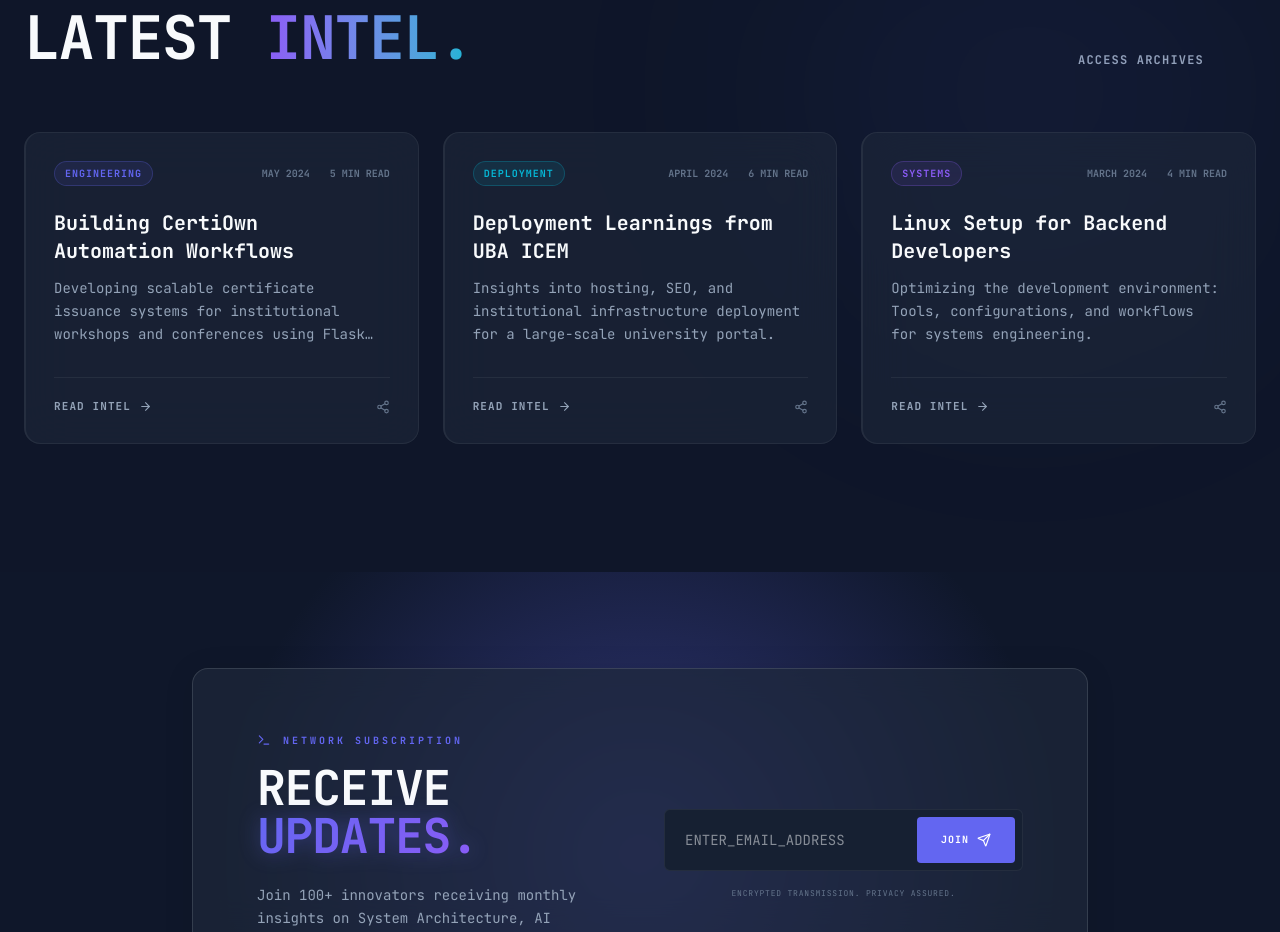
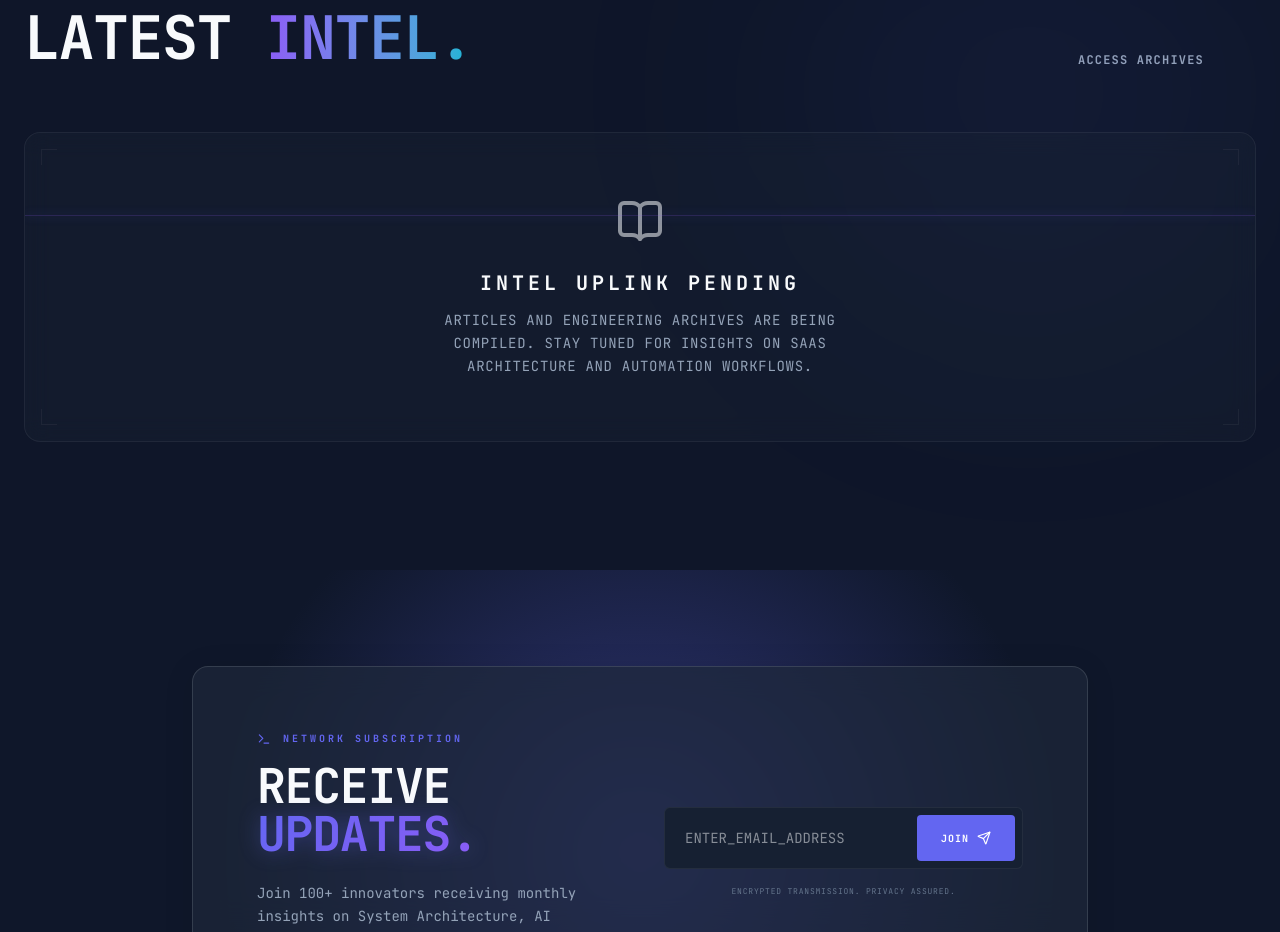
Before and after one commit to Nawalegaurav26/lifetime_learner26, a Next.js app: page / in a window 1280 px wide. Shown: the part 3580-4512 px from the top of the page. Built offline with nearby package versions, Linux system fonts and the light colour scheme.

Commit message:
chore: remove false posts and add premium uplink pending placeholder to Posts component

```diff
--- a/src/components/Posts.tsx
+++ b/src/components/Posts.tsx
@@ -10,11 +10,16 @@ const CATEGORY_COLORS: Record<string, { border: string; badge: string; text: str
   SYSTEMS: { border: "border-l-secondary", badge: "bg-secondary/10 border-secondary/25 text-secondary", text: "group-hover:text-secondary" },
 };
 
-const posts = [
-  { title: "Building CertiOwn Automation Workflows", excerpt: "Developing scalable certificate issuance systems for institutional workshops and conferences using Flask and Python.", date: "MAY 2024", readTime: "5 MIN READ", category: "ENGINEERING", slug: "certiown-automation-workflows" },
-  { title: "Deployment Learnings from UBA ICEM", excerpt: "Insights into hosting, SEO, and institutional infrastructure deployment for a large-scale university portal.", date: "APRIL 2024", readTime: "6 MIN READ", category: "DEPLOYMENT", slug: "uba-icem-deployment" },
-  { title: "Linux Setup for Backend Developers", excerpt: "Optimizing the development environment: Tools, configurations, and workflows for systems engineering.", date: "MARCH 2024", readTime: "4 MIN READ", category: "SYSTEMS", slug: "linux-setup-backend" },
-];
+export interface Post {
+  title: string;
+  excerpt: string;
+  date: string;
+  readTime: string;
+  category: string;
+  slug: string;
+}
+
+export const posts: Post[] = [];
 
 export default function Posts() {
   return (
@@ -42,7 +47,37 @@ export default function Posts() {
           </Link>
         </div>
         <div className="grid grid-cols-1 md:grid-cols-2 lg:grid-cols-3 gap-6">
-          {posts.map((post, index) => {
+          {posts.length === 0 ? (
+            <motion.div
+              initial={{ opacity: 0, y: 20 }}
+              whileInView={{ opacity: 1, y: 0 }}
+              viewport={{ once: true }}
+              className="col-span-full py-16 px-6 flex flex-col items-center justify-center border border-theme bg-surface/30 backdrop-blur-md rounded-xl text-center relative overflow-hidden group min-h-[300px]"
+            >
+              {/* Animated scanline and grid background */}
+              <div className="absolute inset-0 subtle-grid opacity-20 pointer-events-none" />
+              <motion.div
+                animate={{ top: ["0%", "100%", "0%"] }}
+                transition={{ duration: 6, repeat: Infinity, ease: "linear" }}
+                className="absolute left-0 right-0 h-[1px] bg-secondary/20 z-10 shadow-[0_0_10px_var(--primary-glow)] pointer-events-none"
+              />
+
+              <BookOpen className="text-muted-2/40 mb-6 animate-pulse" size={48} />
+              <h3 className="text-lg md:text-xl font-bold font-mono uppercase tracking-[0.2em] text-foreground mb-3">
+                Intel Uplink Pending
+              </h3>
+              <p className="text-xs md:text-sm text-muted font-mono max-w-md leading-relaxed uppercase tracking-wider">
+                Articles and engineering archives are being compiled. Stay tuned for insights on SaaS architecture and automation workflows.
+              </p>
+
+              {/* HUD corners */}
+              <div className="absolute top-4 left-4 w-4 h-4 border-t border-l border-theme-strong opacity-40" />
+              <div className="absolute top-4 right-4 w-4 h-4 border-t border-r border-theme-strong opacity-40" />
+              <div className="absolute bottom-4 left-4 w-4 h-4 border-b border-l border-theme-strong opacity-40" />
+              <div className="absolute bottom-4 right-4 w-4 h-4 border-b border-r border-theme-strong opacity-40" />
+            </motion.div>
+          ) : (
+            posts.map((post, index) => {
               const colors = CATEGORY_COLORS[post.category] ?? CATEGORY_COLORS.ENGINEERING;
               return (
                 <motion.article
@@ -92,7 +127,8 @@ export default function Posts() {
                   </div>
                 </motion.article>
               );
-          })}
+            })
+          )}
         </div>
       </div>
     </section>
```
Lines whose indentation alone changed are shown as unchanged.
